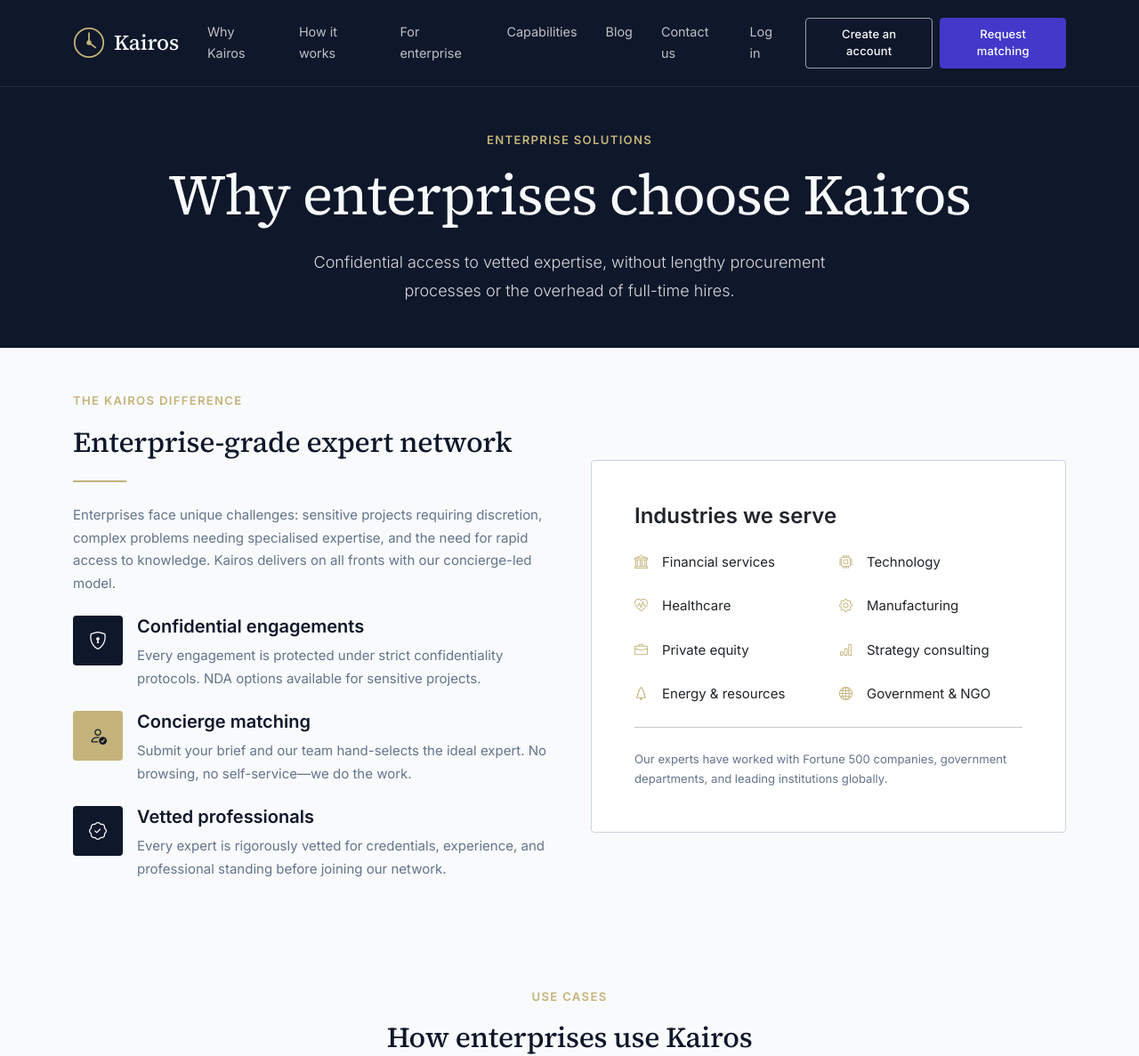
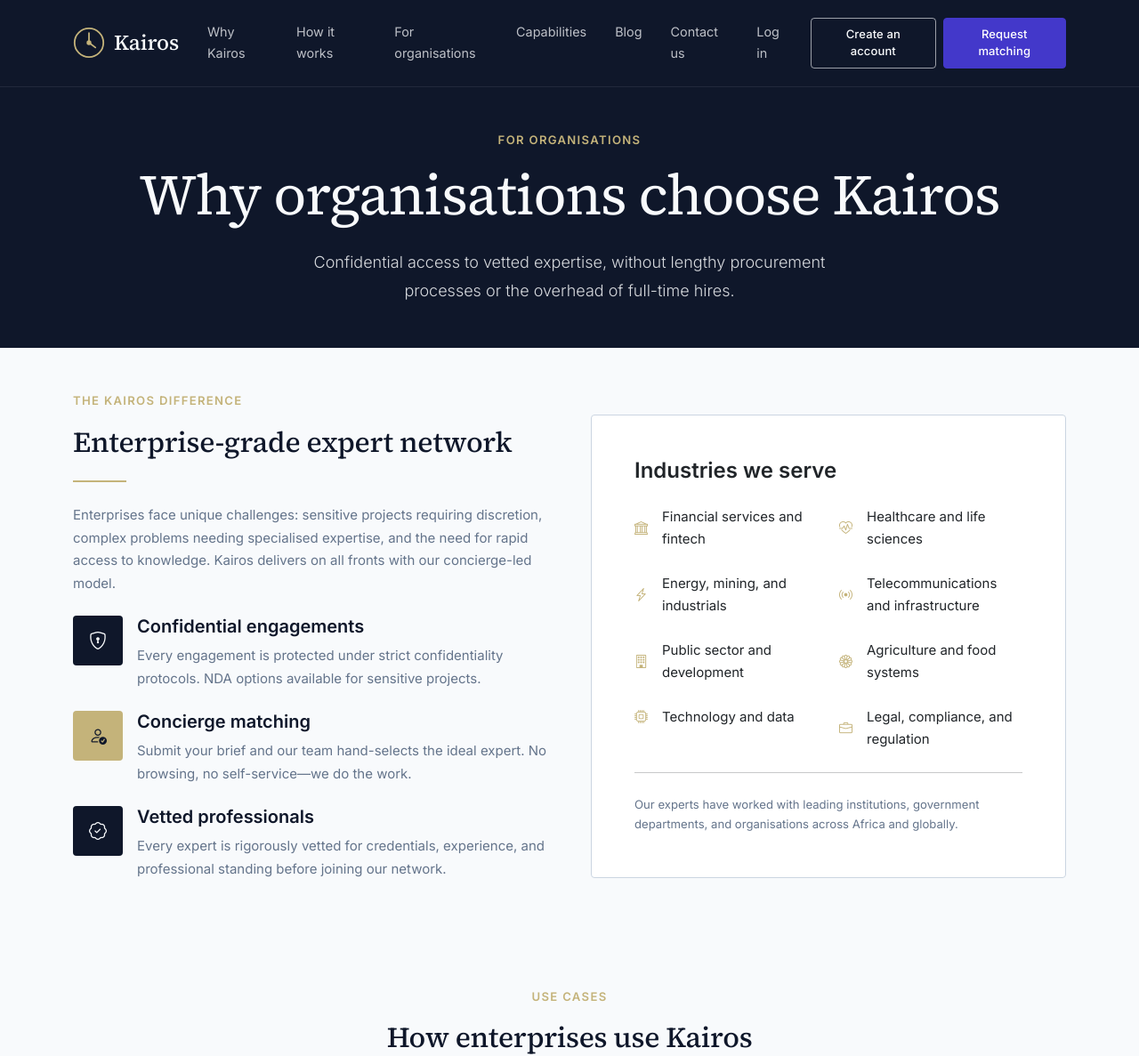
Before and after one commit to kalonjitshisekedi/kairos-app, a Django app: page /for-businesses/ in a window 1280 px wide. Shown: the top 1187 px of the page at 89% size. Run offline with Django 5.2, Linux system fonts and the light colour scheme.

Commit message:
Update website content and navigation for organisations
Replaces "For enterprise" with "For organisations", refines the industries list, removes "Fortune 500" mentions, and removes the budget field from request forms across the site.

Replit-Commit-Author: Agent
Replit-Commit-Session-Id: 22b94c73-7349-4502-9bd2-69a2650aaefe
Replit-Commit-Checkpoint-Type: full_checkpoint
Replit-Commit-Event-Id: 52cf8a41-63b9-461b-bb81-cd80c266ce67
Replit-Commit-Screenshot-Url: https://storage.googleapis.com/screenshot-production-us-central1/810f0ffe-32bd-4940-a338-d89693a02ad5/22b94c73-7349-4502-9bd2-69a2650aaefe/ZgqZ5Kp
Replit-Helium-Checkpoint-Created: true

```diff
--- a/templates/base.html
+++ b/templates/base.html
@@ -430,7 +430,7 @@
                         <a class="nav-link" href="{% url 'core:how_it_works' %}">How it works</a>
                     </li>
                     <li class="nav-item">
-                        <a class="nav-link" href="{% url 'core:why_businesses' %}">For enterprise</a>
+                        <a class="nav-link" href="{% url 'core:why_businesses' %}">For organisations</a>
                     </li>
                     <li class="nav-item">
                         <a class="nav-link" href="{% url 'core:expertise' %}">Capabilities</a>
@@ -529,7 +529,7 @@
                         <li class="mb-2"><a href="{% url 'consultations:submit_request' %}">Request matching</a></li>
                         <li class="mb-2"><a href="{% url 'core:why_kairos' %}">Why Kairos</a></li>
                         <li class="mb-2"><a href="{% url 'core:how_it_works' %}">How it works</a></li>
-                        <li class="mb-2"><a href="{% url 'core:why_businesses' %}">For enterprise</a></li>
+                        <li class="mb-2"><a href="{% url 'core:why_businesses' %}">For organisations</a></li>
                         <li class="mb-2"><a href="{% url 'blog:index' %}">Blog</a></li>
                         <li class="mb-2"><a href="{% url 'core:contact' %}">Contact us</a></li>
                     </ul>
--- a/templates/core/why_businesses.html
+++ b/templates/core/why_businesses.html
@@ -1,12 +1,12 @@
 {% extends 'base.html' %}
 
-{% block title %}For enterprise{% endblock %}
+{% block title %}For organisations{% endblock %}
 
 {% block content %}
 <section class="hero py-5" style="padding-top: 6rem; padding-bottom: 6rem;">
     <div class="container text-center">
-        <p class="text-gold text-uppercase small fw-semibold mb-3 letter-spacing-wide">Enterprise solutions</p>
-        <h1 class="mb-4">Why enterprises choose Kairos</h1>
+        <p class="text-gold text-uppercase small fw-semibold mb-3 letter-spacing-wide">For organisations</p>
+        <h1 class="mb-4">Why organisations choose Kairos</h1>
         <p class="tagline mb-0">Confidential access to vetted expertise, without lengthy procurement<br>processes or the overhead of full-time hires.</p>
     </div>
 </section>
@@ -59,54 +59,54 @@
                             <div class="col-6">
                                 <div class="d-flex align-items-center">
                                     <i class="bi bi-bank text-gold me-3"></i>
-                                    <span>Financial services</span>
+                                    <span>Financial services and fintech</span>
+                                </div>
+                            </div>
+                            <div class="col-6">
+                                <div class="d-flex align-items-center">
+                                    <i class="bi bi-heart-pulse text-gold me-3"></i>
+                                    <span>Healthcare and life sciences</span>
+                                </div>
+                            </div>
+                            <div class="col-6">
+                                <div class="d-flex align-items-center">
+                                    <i class="bi bi-lightning-charge text-gold me-3"></i>
+                                    <span>Energy, mining, and industrials</span>
+                                </div>
+                            </div>
+                            <div class="col-6">
+                                <div class="d-flex align-items-center">
+                                    <i class="bi bi-broadcast text-gold me-3"></i>
+                                    <span>Telecommunications and infrastructure</span>
+                                </div>
+                            </div>
+                            <div class="col-6">
+                                <div class="d-flex align-items-center">
+                                    <i class="bi bi-building text-gold me-3"></i>
+                                    <span>Public sector and development</span>
+                                </div>
+                            </div>
+                            <div class="col-6">
+                                <div class="d-flex align-items-center">
+                                    <i class="bi bi-flower1 text-gold me-3"></i>
+                                    <span>Agriculture and food systems</span>
                                 </div>
                             </div>
                             <div class="col-6">
                                 <div class="d-flex align-items-center">
                                     <i class="bi bi-cpu text-gold me-3"></i>
-                                    <span>Technology</span>
-                                </div>
-                            </div>
-                            <div class="col-6">
-                                <div class="d-flex align-items-center">
-                                    <i class="bi bi-heart-pulse text-gold me-3"></i>
-                                    <span>Healthcare</span>
-                                </div>
-                            </div>
-                            <div class="col-6">
-                                <div class="d-flex align-items-center">
-                                    <i class="bi bi-gear text-gold me-3"></i>
-                                    <span>Manufacturing</span>
+                                    <span>Technology and data</span>
                                 </div>
                             </div>
                             <div class="col-6">
                                 <div class="d-flex align-items-center">
                                     <i class="bi bi-briefcase text-gold me-3"></i>
-                                    <span>Private equity</span>
-                                </div>
-                            </div>
-                            <div class="col-6">
-                                <div class="d-flex align-items-center">
-                                    <i class="bi bi-bar-chart text-gold me-3"></i>
-                                    <span>Strategy consulting</span>
-                                </div>
-                            </div>
-                            <div class="col-6">
-                                <div class="d-flex align-items-center">
-                                    <i class="bi bi-tree text-gold me-3"></i>
-                                    <span>Energy & resources</span>
-                                </div>
-                            </div>
-                            <div class="col-6">
-                                <div class="d-flex align-items-center">
-                                    <i class="bi bi-globe text-gold me-3"></i>
-                                    <span>Government & NGO</span>
+                                    <span>Legal, compliance, and regulation</span>
                                 </div>
                             </div>
                         </div>
                         <hr class="my-4">
-                        <p class="text-muted small mb-0">Our experts have worked with Fortune 500 companies, government departments, and leading institutions globally.</p>
+                        <p class="text-muted small mb-0">Our experts have worked with leading institutions, government departments, and organisations across Africa and globally.</p>
                     </div>
                 </div>
             </div>
```
Also changed, not shown: attached_assets/Pasted-Continue-in-the-existing-Kairos-Django-codebase-Do-not-_1765916611459.txt (added, +50 -0 lines), templates/consultations/concierge_request.html (+3 -14 lines), templates/consultations/submit_request.html (+1 -8 lines), templates/core/home.html (+2 -7 lines).
